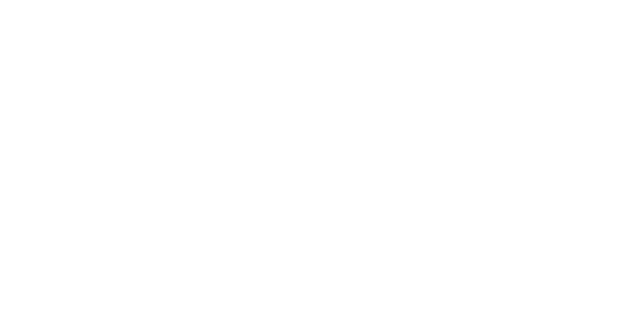
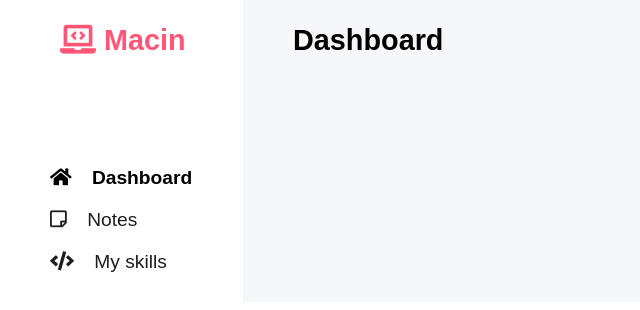
Before and after one commit to MacinME/webMacin, a plain HTML site: page index.html in a window 1280 px wide. Shown: the whole page, without its empty margins (0-640 px from the left). Drawn offline with Linux system fonts and the light colour scheme.

Commit message:
I add my header

```diff
--- /dev/null
+++ b/css/main.css
@@ -0,0 +1,69 @@
+html {
+    font-size: 62.5%;
+    font-size: 1.2rem;
+}
+
+body {
+    padding: 0;
+    margin: 0;
+    box-sizing: border-box;
+    font-family: Arial, Helvetica, sans-serif;
+}
+
+li {
+    list-style: none;
+}
+
+a {
+    text-decoration: none;
+}
+
+.home {
+    display: flex;
+}
+
+.home .main-header {
+    background-color: #ffffff;
+    height: auto;
+    width: 300px;
+}
+
+.main-header__nav {
+    margin: 0px auto;
+}
+
+.home .main-header .logo {
+    padding-left: 60px;
+    color: #FF5677;
+}
+
+.home .main-header ul {
+    margin-top: 100px;
+}
+
+.home .main-header .main-header__nav--item a.active {
+    color: #000;
+    font-weight: 600;
+}
+
+.home .main-header .main-header__nav--item i {
+    margin-right: 15px;
+}
+
+.home .main-header ul .main-header__nav--item {
+    padding: 10px 10px 10px 10px;
+}
+
+.home .main-header ul .main-header__nav--item a {
+    color: #1d1d1d;
+    font-weight: 500;
+}
+
+.main {
+    width: 100%;
+    background-color: #f5f7fb;
+}
+
+.main .main-title {
+    margin-left: 50px;
+}
--- a/index.html
+++ b/index.html
@@ -5,10 +5,38 @@
     <meta charset="UTF-8">
     <meta http-equiv="X-UA-Compatible" content="IE=edge">
     <meta name="viewport" content="width=device-width, initial-scale=1.0">
-    <title>Home | My notes </title>
+    <title>Home </title>
+    <link rel="stylesheet" href="./css/main.css">
+    <link rel="stylesheet" href="https://use.fontawesome.com/releases/v5.15.4/css/all.css" integrity="sha384-DyZ88mC6Up2uqS4h/KRgHuoeGwBcD4Ng9SiP4dIRy0EXTlnuz47vAwmeGwVChigm" crossorigin="anonymous">
+
+
 </head>
 
 <body>
+    <section class="home">
+        <header class="main-header">
+            <h1 class="logo"><i class="fas fa-laptop-code"></i> Macin</h1>
+            <nav class="main-header__nav">
+                <ul>
+                    <li class="main-header__nav--item ">
+                        <a href="" class="active"><i class="fas fa-home"></i> Dashboard</a>
+                    </li>
+                    <li class="main-header__nav--item">
+                        <a href=""> <i class="far fa-sticky-note"></i> Notes</a>
+                    </li>
+                    <li class="main-header__nav--item">
+                        <a href=""><i class="fas fa-code"></i> My skills</a>
+                    </li>
+                </ul>
+            </nav>
+        </header>
+        <main class="main">
+            <section class="contain">
+                <h2 class="main-title">Dashboard</h2>
+            </section>
+        </main>
+    </section>
+
 
 </body>
 
```
